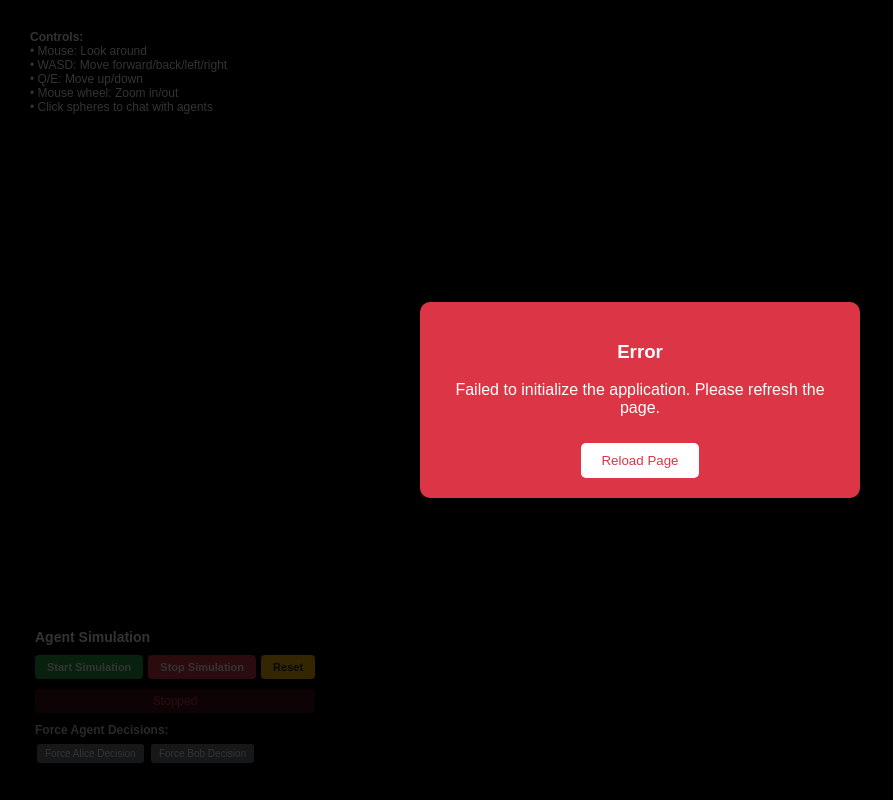
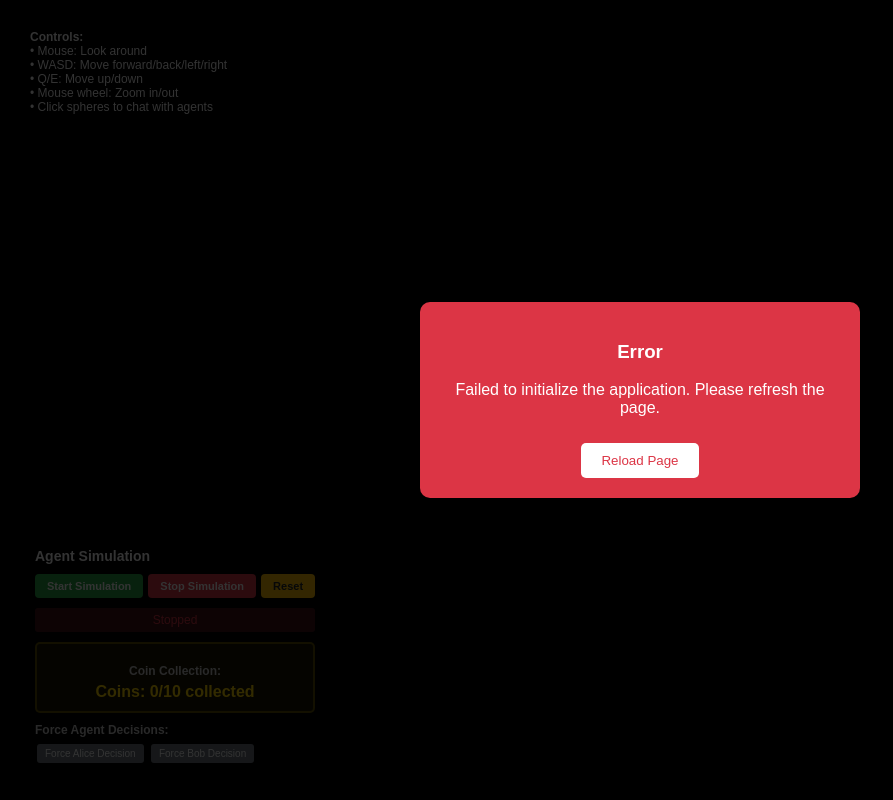
Before and after one commit to NuDheeraj/simulation, a Flask app: page / in a window 1280 px wide. Shown: the whole page, without its empty margins (0-893 px from the left). Run offline with Flask 3, Linux system fonts and the light colour scheme; some libraries are stand-ins or nearby versions.

Commit message:
add coin collection

```diff
--- a/static/css/main.css
+++ b/static/css/main.css
@@ -228,6 +228,27 @@
     color: #dc3545;
 }
 
+.coin-counter {
+    margin: 10px 0;
+    padding: 10px;
+    background: rgba(255, 215, 0, 0.1);
+    border: 2px solid rgba(255, 215, 0, 0.3);
+    border-radius: 5px;
+    text-align: center;
+}
+
+.coin-counter h4 {
+    margin: 0 0 5px 0;
+    color: #ffd700;
+    font-size: 14px;
+}
+
+#coinStats {
+    color: #ffd700;
+    font-weight: bold;
+    font-size: 16px;
+}
+
 .agent-controls {
     margin-top: 10px;
 }
--- a/static/js/app.js
+++ b/static/js/app.js
@@ -251,6 +251,18 @@
         // Update CSS classes
         statusDiv.className = 'simulation-status ' + (isRunning ? 'running' : 'stopped');
     }
+
+    // Update coin statistics
+    updateCoinStats();
+}
+
+// Update coin collection statistics
+function updateCoinStats() {
+    const coinStatsDiv = document.getElementById('coinStats');
+    if (coinStatsDiv && window.app && window.app.getWorldSimulator()) {
+        const stats = window.app.getWorldSimulator().getCoinStats();
+        coinStatsDiv.textContent = `Coins: ${stats.collected}/${stats.total} collected (${stats.remaining} remaining)`;
+    }
 }
 
 // Export for global access
--- a/static/js/modules/world-simulator.js
+++ b/static/js/modules/world-simulator.js
@@ -67,6 +67,86 @@
         });
 
         console.log('Created world sphere at (5, 0.5, 3)');
+
+        // Create coins
+        this.createCoins();
+    }
+
+    /**
+     * Create 3D coin objects with rotation animation
+     */
+    createCoins() {
+        const scene = this.sceneManager.getScene();
+        if (!scene) {
+            console.error('Scene not initialized');
+            return;
+        }
+
+        // Get uncollected coins from sensory system
+        const uncollectedCoins = this.sensorySystem.getUncollectedCoins();
+
+        uncollectedCoins.forEach(coin => {
+            this.createCoinMesh(coin);
+        });
+
+        console.log(`Created ${uncollectedCoins.length} coins in the scene`);
+    }
+
+    /**
+     * Create a single coin mesh with rotation animation
+     */
+    createCoinMesh(coin) {
+        const scene = this.sceneManager.getScene();
+        if (!scene) return;
+
+        // Create coin as a cylinder (flat disk) - oriented horizontally
+        const coinMesh = BABYLON.MeshBuilder.CreateCylinder(coin.id, {
+            height: 0.05,  // Very thin like a real coin
+            diameter: 0.4, // Slightly smaller diameter
+            tessellation: 16
+        }, scene);
+
+        // Rotate the cylinder 90 degrees to make it flat (like a coin lying on the ground)
+        coinMesh.rotation.x = Math.PI / 2; // Rotate around X-axis to make it horizontal
+
+        // Position the coin
+        coinMesh.position = new BABYLON.Vector3(
+            coin.position.x,
+            coin.position.y,
+            coin.position.z
+        );
+
+        // Create golden material for coin
+        const coinMaterial = new BABYLON.StandardMaterial(`${coin.id}_material`, scene);
+        coinMaterial.diffuseColor = new BABYLON.Color3(1, 0.8, 0.2); // Gold color
+        coinMaterial.emissiveColor = new BABYLON.Color3(0.1, 0.05, 0.0); // Slight glow
+        coinMaterial.specularColor = new BABYLON.Color3(0.8, 0.6, 0.1);
+        coinMesh.material = coinMaterial;
+
+        // Add rotation animation around Y-axis (vertical spinning)
+        scene.registerBeforeRender(() => {
+            coinMesh.rotation.y += 0.02; // Rotate around Y-axis (vertical spinning)
+        });
+
+        // Store reference for later removal
+        if (!this.coinMeshes) {
+            this.coinMeshes = new Map();
+        }
+        this.coinMeshes.set(coin.id, coinMesh);
+
+        console.log(`Created coin ${coin.id} at (${coin.position.x}, ${coin.position.y}, ${coin.position.z})`);
+    }
+
+    /**
+     * Remove a coin from the scene when collected
+     */
+    removeCoin(coinId) {
+        if (this.coinMeshes && this.coinMeshes.has(coinId)) {
+            const coinMesh = this.coinMeshes.get(coinId);
+            coinMesh.dispose();
+            this.coinMeshes.delete(coinId);
+            console.log(`Removed coin ${coinId} from scene`);
+        }
     }
 
     /**
@@ -140,8 +220,30 @@
         this.decisionInterval = setInterval(async () => {
             if (this.simulationRunning) {
                 await this.requestDecisionsFromBrains();
+                // Check for coin collection
+                this.checkCoinCollection();
             }
         }, 2000); // Ask brains for decisions every 2 seconds
+    }
+
+    /**
+     * Check for coin collection by all agents
+     */
+    checkCoinCollection() {
+        for (const [agentId, agent] of this.agentManager.getAllAgents()) {
+            const collectedCoin = this.sensorySystem.checkCoinCollection(agentId);
+            if (collectedCoin) {
+                // Remove coin from 3D scene
+                this.removeCoin(collectedCoin.id);
+
+                // Update agent memory about collecting coin
+                this.agentManager.updateAgentState(agentId, {
+                    currentAction: 'idle' // Reset action after collecting
+                });
+
+                console.log(`Agent ${agentId} collected coin ${collectedCoin.id}`);
+            }
+        }
     }
 
     /**
@@ -316,13 +418,37 @@
                 }
             });
 
+            // Reset coins
+            this.resetCoins();
+
             // Update visual positions
             this.agentManager.updateVisualPositions();
 
-            console.log('Simulation reset - agents returned to initial positions');
+            console.log('Simulation reset - agents returned to initial positions and coins regenerated');
         } catch (error) {
             console.error('Error resetting simulation:', error);
         }
+    }
+
+    /**
+     * Reset all coins to uncollected state and regenerate positions
+     */
+    resetCoins() {
+        // Clear existing coin meshes
+        if (this.coinMeshes) {
+            this.coinMeshes.forEach((mesh, coinId) => {
+                mesh.dispose();
+            });
+            this.coinMeshes.clear();
+        }
+
+        // Regenerate coins in sensory system
+        this.sensorySystem.generateCoins();
+
+        // Create new coin meshes
+        this.createCoins();
+
+        console.log('Coins reset and regenerated');
     }
 
     /**
@@ -349,6 +475,21 @@
     isSimulationRunning() {
         return this.simulationRunning;
     }
+
+    /**
+     * Get current coin statistics
+     */
+    getCoinStats() {
+        const uncollectedCoins = this.sensorySystem.getUncollectedCoins();
+        const totalCoins = 10; // We always generate 10 coins
+        const collectedCoins = totalCoins - uncollectedCoins.length;
+
+        return {
+            total: totalCoins,
+            collected: collectedCoins,
+            remaining: uncollectedCoins.length
+        };
+    }
 }
 
 // Export for use in other modules
--- a/static/js/systems/sensory-system.js
+++ b/static/js/systems/sensory-system.js
@@ -70,6 +70,11 @@
         const observationRadius = 5.0;
 
         for (const [objectId, worldObject] of this.worldObjects) {
+            // Skip collected coins
+            if (worldObject.type === 'collectible' && worldObject.collected) {
+                continue;
+            }
+
             const distance = Math.sqrt(
                 Math.pow(worldObject.position.x - agent.position.x, 2) +
                 Math.pow(worldObject.position.z - agent.position.z, 2)
@@ -90,6 +95,58 @@
     }
 
     /**
+     * Check for coin collection by an agent
+     */
+    checkCoinCollection(agentId) {
+        const agent = this.agentManager.getAgent(agentId);
+        if (!agent) return null;
+
+        const collectionRadius = 0.5; // Agents can collect coins within 0.5 units
+        let collectedCoin = null;
+
+        for (const [objectId, worldObject] of this.worldObjects) {
+            if (worldObject.type === 'collectible' && !worldObject.collected) {
+                const distance = Math.sqrt(
+                    Math.pow(worldObject.position.x - agent.position.x, 2) +
+                    Math.pow(worldObject.position.z - agent.position.z, 2)
+                );
+
+                if (distance <= collectionRadius) {
+                    // Mark coin as collected
+                    worldObject.collected = true;
+                    collectedCoin = {
+                        id: objectId,
+                        name: worldObject.name,
+                        position: { ...worldObject.position }
+                    };
+                    console.log(`Agent ${agentId} collected coin ${objectId}`);
+                    break; // Only collect one coin at a time
+                }
+            }
+        }
+
+        return collectedCoin;
+    }
+
+    /**
+     * Get all uncollected coins
+     */
+    getUncollectedCoins() {
+        const uncollectedCoins = [];
+        for (const [objectId, worldObject] of this.worldObjects) {
+            if (worldObject.type === 'collectible' && !worldObject.collected) {
+                uncollectedCoins.push({
+                    id: objectId,
+                    name: worldObject.name,
+                    position: { ...worldObject.position },
+                    type: worldObject.type
+                });
+            }
+        }
+        return uncollectedCoins;
+    }
+
+    /**
      * Initialize world objects
      */
     initializeWorldObjects() {
@@ -100,6 +157,31 @@
             position: { x: 5, y: 0.5, z: 3 },
             type: 'landmark'
         });
+
+        // Generate 10 random coins
+        this.generateCoins();
+    }
+
+    /**
+     * Generate 10 random coins in the world
+     */
+    generateCoins() {
+        for (let i = 0; i < 10; i++) {
+            const coinId = `coin_${i}`;
+            const coin = {
+                id: coinId,
+                name: 'coin',
+                position: {
+                    x: (Math.random() - 0.5) * 8, // Random between -4 and 4
+                    y: 0.3, // Slightly above ground
+                    z: (Math.random() - 0.5) * 8  // Random between -4 and 4
+                },
+                type: 'collectible',
+                collected: false
+            };
+            this.worldObjects.set(coinId, coin);
+        }
+        console.log('Generated 10 coins in the world');
     }
 
     /**
--- a/templates/index.html
+++ b/templates/index.html
@@ -36,6 +36,10 @@
         <div class="simulation-status">
             <span id="simulationStatus">Stopped</span>
         </div>
+        <div class="coin-counter">
+            <h4>Coin Collection:</h4>
+            <div id="coinStats">Coins: 0/10 collected</div>
+        </div>
         <div class="agent-controls">
             <h4>Force Agent Decisions:</h4>
             <button id="forceAgent1" class="agent-btn">Force Alice Decision</button>
```
Also changed, not shown: models/agent.py (+72 -33 lines).
